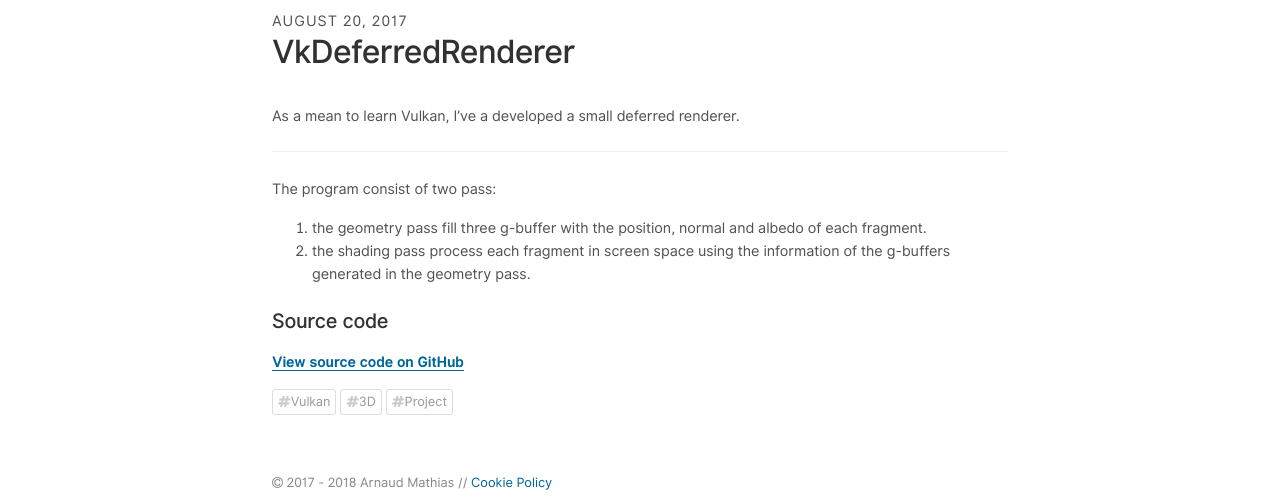
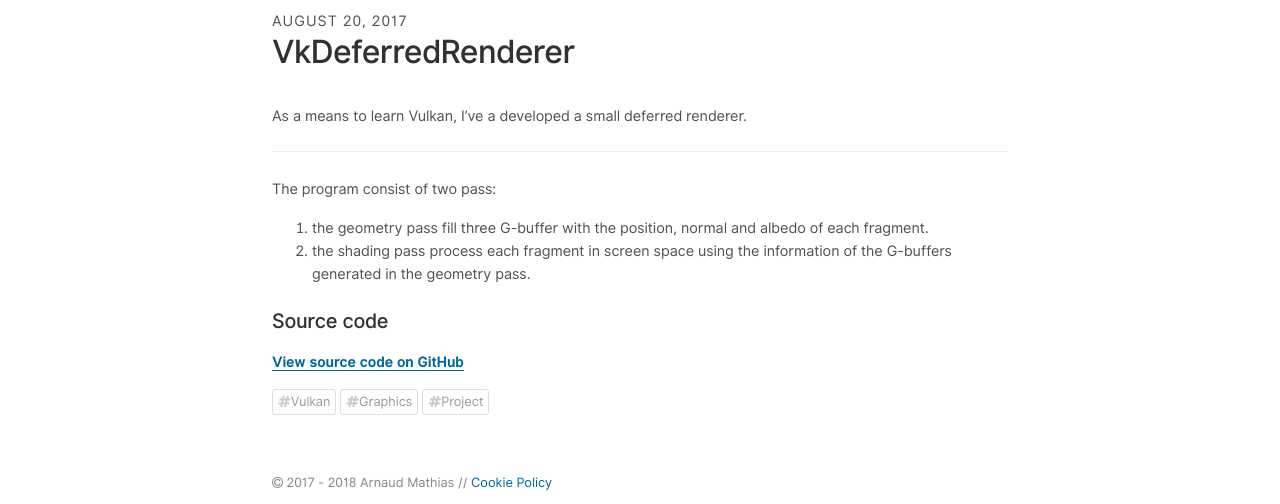
Before and after one commit to arnaudmathias/arnaudmathias.github.io, a Jekyll site: the page built from _posts/2017/2017-08-20-vkdeferredrenderer.md, in a window 1280 px wide. Shown: the part 251-755 px from the top of the page. Built offline with Jekyll 4.4.1, drawn with Linux system fonts in a browser that asks for light colours.

```diff
--- a/_posts/2017/2017-08-20-vkdeferredrenderer.md
+++ b/_posts/2017/2017-08-20-vkdeferredrenderer.md
@@ -3,16 +3,16 @@ layout: post
 title: VkDeferredRenderer
 description: A small deferred renderer made with Vulkan
 keywords: vulkan, build automation, software delivery process, build and release
-tags: [Vulkan, 3D, Project]
+tags: [Vulkan, "Graphics", Project]
 comments: true
 ---
 
-As a mean to learn Vulkan, I've a developed a small deferred renderer.
+As a means to learn Vulkan, I've a developed a small deferred renderer.
 
 ---
 The program consist of two pass:
-1. the geometry pass fill three g-buffer with the position, normal and albedo of each fragment.
-2. the shading pass process each fragment in screen space using the information of the g-buffers generated in the geometry pass.
+1. the geometry pass fill three G-buffer with the position, normal and albedo of each fragment.
+2. the shading pass process each fragment in screen space using the information of the G-buffers generated in the geometry pass.
 
 ### Source code
 
```
Also changed, not shown: _posts/2017/2017-06-01-particle-system.md (+1 -1 lines), _posts/2018/2018-02-09-shaderpixel.md (+1 -1 lines), _posts/2018/2018-03-20-ft_vox.md (+1 -1 lines), _posts/2018/2018-04-09-anim_control.md (added, +34 -0 lines).
